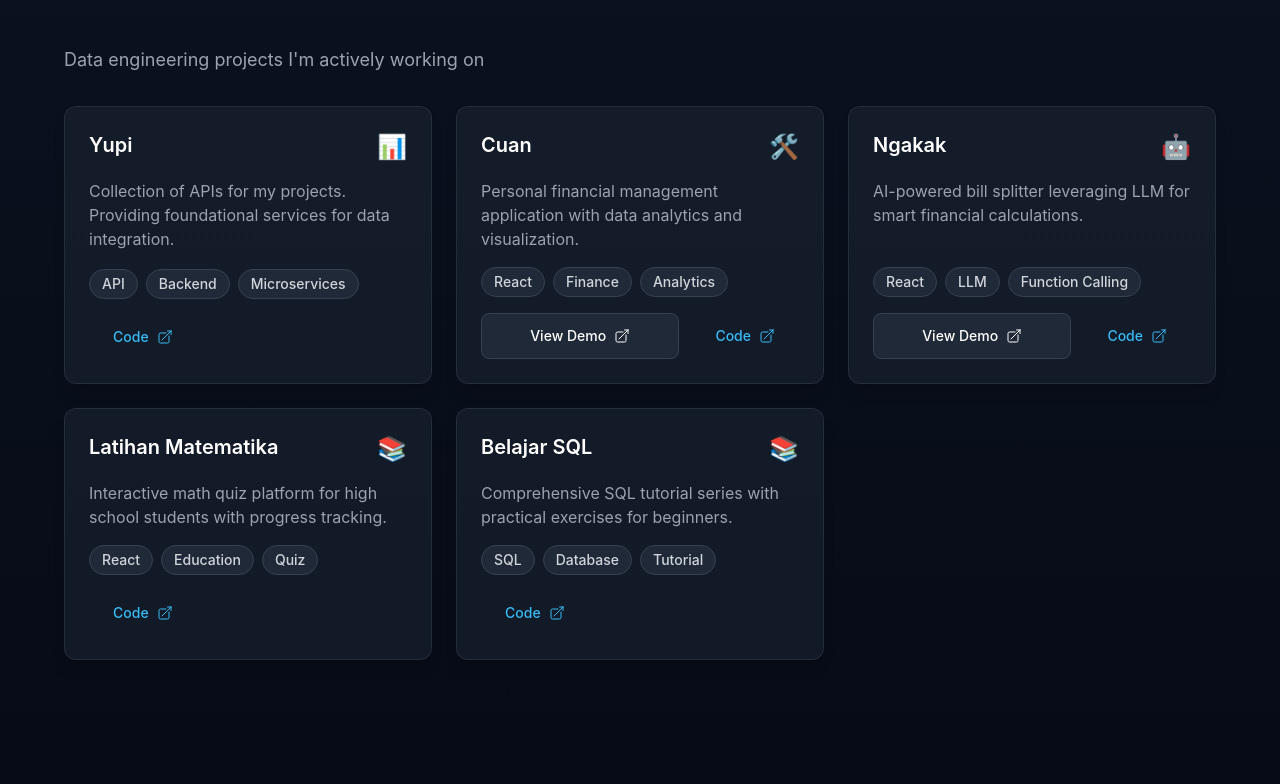
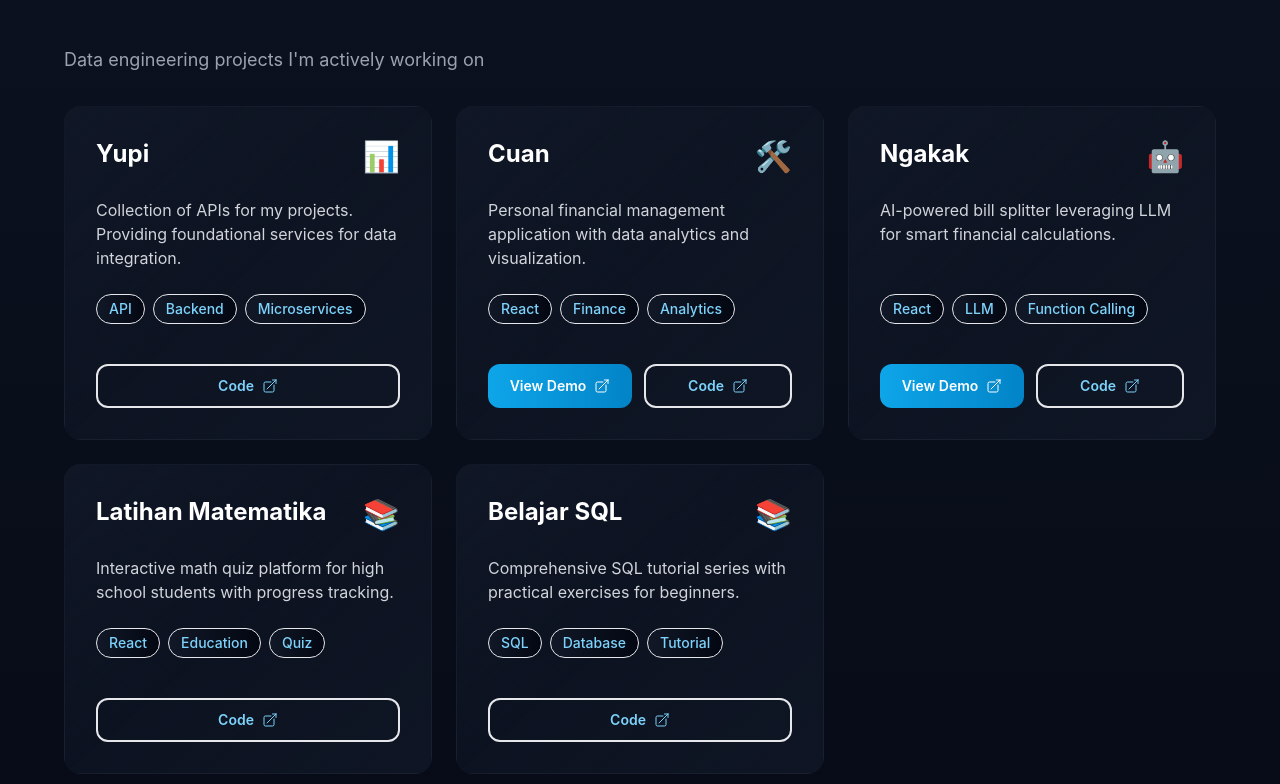
Before and after one commit to yudopr11/yulog, a React (Vite) app: page / in a window 1280 px wide. Shown: the part 1036-1820 px from the top of the page. Built offline with nearby package versions, Linux system fonts and the light colour scheme.

Commit message:
feat: Revamp ProjectCard component with enhanced layout, styles, and hover effects

```diff
--- a/src/components/common/ProjectCard.tsx
+++ b/src/components/common/ProjectCard.tsx
@@ -35,31 +35,46 @@ export default function ProjectCard({
 
   return (
     <div
-      className="card-hover group flex flex-col relative cursor-pointer h-full"
+      className="group flex flex-col relative cursor-pointer h-full overflow-hidden rounded-2xl transition-all duration-500 hover:scale-105"
       onClick={handleCardClick}
       role={repoLink ? 'link' : undefined}
       aria-label={repoLink ? `View ${title} repository` : undefined}
     >
+      {/* Glassmorphism background */}
+      <div className="absolute inset-0 bg-gradient-to-br from-gray-900/40 to-gray-900/80 backdrop-blur-xl border border-gray-700/30 group-hover:border-primary-500/50 transition-all duration-500"></div>
+
+      {/* Animated gradient overlay on hover */}
+      <div className="absolute inset-0 bg-gradient-to-br from-primary-500/0 via-transparent to-primary-600/0 group-hover:from-primary-500/10 group-hover:to-primary-600/10 transition-all duration-500"></div>
+
+      {/* Glow effect on hover */}
+      <div className="absolute -top-1/2 -right-1/2 w-full h-full bg-gradient-to-br from-primary-500/20 to-transparent rounded-full blur-3xl opacity-0 group-hover:opacity-100 transition-opacity duration-500 pointer-events-none"></div>
+
+      {/* Content */}
+      <div className="relative z-10 flex flex-col h-full p-6 sm:p-8">
         {/* Header with type badge */}
-      <div className="flex items-start justify-between mb-4">
-        <h3 className="text-xl font-semibold text-white flex-grow pr-4">{title}</h3>
+        <div className="flex items-start justify-between mb-4 sm:mb-6">
+          <h3 className="text-lg sm:text-xl lg:text-2xl font-bold text-white flex-grow pr-4 group-hover:text-primary-300 transition-colors duration-300">
+            {title}
+          </h3>
           {projectType && (
-          <span className="flex-shrink-0 text-2xl">
+            <span className="flex-shrink-0 text-2xl sm:text-3xl group-hover:scale-125 transition-transform duration-300">
               {projectTypeIcons[projectType]}
             </span>
           )}
         </div>
 
         {/* Description */}
-      <p className="text-gray-400 flex-grow mb-4">{description}</p>
+        <p className="text-sm sm:text-base text-gray-300 flex-grow mb-4 sm:mb-6 leading-relaxed">
+          {description}
+        </p>
 
         {/* Tags */}
         {tags.length > 0 && (
-        <div className="flex flex-wrap gap-2 mb-4">
+          <div className="flex flex-wrap gap-2 mb-6 sm:mb-8">
             {tags.map((tag, idx) => (
               <span
                 key={idx}
-              className="badge-tech text-xs"
+                className="px-3 py-1 text-xs sm:text-sm font-medium bg-gradient-to-r from-primary-500/20 to-primary-600/20 text-primary-300 rounded-full border border-primary-500/30 hover:border-primary-500/60 transition-all duration-300 hover:bg-gradient-to-r hover:from-primary-500/30 hover:to-primary-600/30"
               >
                 {tag}
               </span>
@@ -69,14 +84,14 @@ export default function ProjectCard({
 
         {/* Actions */}
         {(demoLink || repoLink) && (
-        <div className="flex gap-3 mt-auto">
+          <div className="flex gap-3 mt-auto pt-2">
             {demoLink && (
               <a
                 href={demoLink}
                 target="_blank"
                 rel="noopener noreferrer"
                 onClick={(e) => e.stopPropagation()}
-              className="btn-secondary text-sm flex items-center gap-2 flex-1 justify-center hover-lift"
+                className="flex-1 px-4 py-2.5 text-xs sm:text-sm font-semibold text-white bg-gradient-to-r from-primary-500 to-primary-600 rounded-xl hover:shadow-lg hover:shadow-primary-500/50 transition-all duration-300 flex items-center justify-center gap-2 hover:translate-y-[-2px]"
               >
                 View Demo
                 <ArrowTopRightOnSquareIcon className="w-4 h-4" />
@@ -88,7 +103,7 @@ export default function ProjectCard({
                 target="_blank"
                 rel="noopener noreferrer"
                 onClick={(e) => e.stopPropagation()}
-              className="btn-ghost text-sm flex items-center gap-2 justify-center hover-lift"
+                className="flex-1 px-4 py-2.5 text-xs sm:text-sm font-semibold text-primary-300 border-2 border-primary-500/50 rounded-xl hover:border-primary-400 hover:text-primary-200 hover:bg-primary-500/10 transition-all duration-300 flex items-center justify-center gap-2 hover:translate-y-[-2px]"
               >
                 Code
                 <ArrowTopRightOnSquareIcon className="w-4 h-4" />
@@ -97,5 +112,6 @@ export default function ProjectCard({
           </div>
         )}
       </div>
+    </div>
   );
 }
```
Lines whose indentation alone changed are shown as unchanged.
